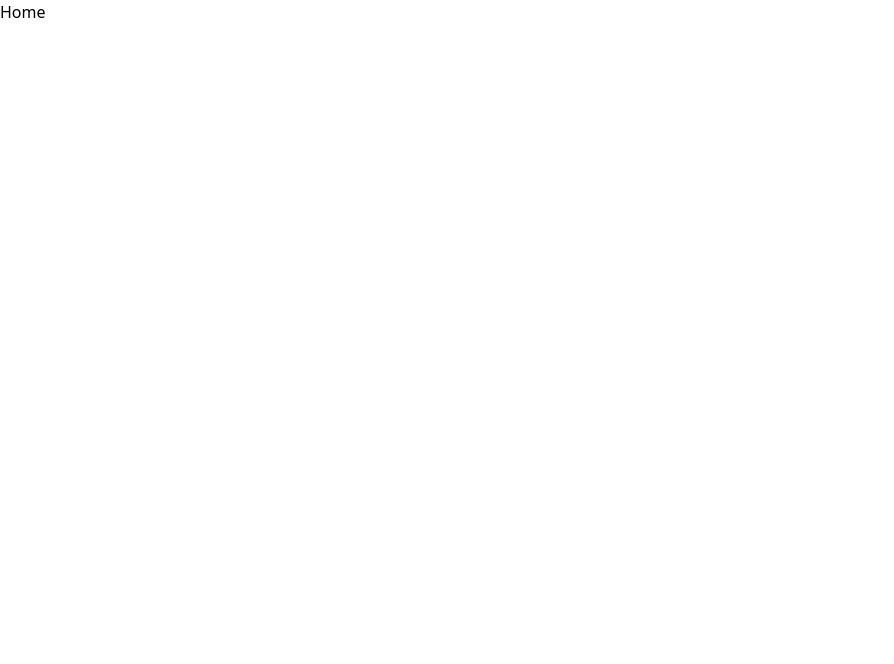
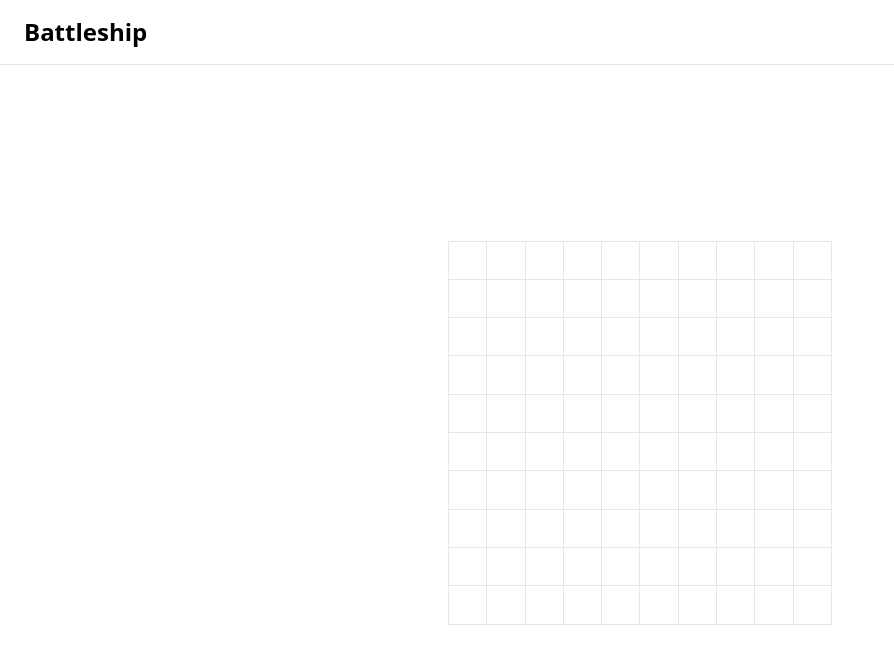
Before and after one commit to guevaraeduard/Task-SD, a React (Vite) app: page / in a window 1280 px wide. Shown: the top 664 px of the page, without its empty margins (0-894 px from the left). Built offline with nearby package versions, Linux system fonts and the light colour scheme.

Commit message:
wip: board

```diff
--- a/package.json
+++ b/package.json
@@ -10,6 +10,7 @@
     "preview": "vite preview"
   },
   "dependencies": {
+    "@fontsource-variable/dm-sans": "^5.1.0",
     "clsx": "^2.1.1",
     "path": "^0.12.7",
     "react": "^18.3.1",
--- a/src/main.tsx
+++ b/src/main.tsx
@@ -1,7 +1,10 @@
 import { StrictMode } from "react";
 import { createRoot } from "react-dom/client";
+import { Home } from "./modules/home/pages/home-page";
 import "./index.css";
-import { Home } from "./modules/home/pages/home-page";
+
+// @ts-expect-error - This package provides a font (doesn't include a type declaration).
+import "@fontsource-variable/dm-sans";
 
 createRoot(document.getElementById("root")!).render(
     <StrictMode>
--- /dev/null
+++ b/src/modules/battleship/components/grid.tsx
@@ -0,0 +1,46 @@
+import { cn } from "~/modules/core/utils";
+import { type Board } from "../models/board";
+import { BOARD_SIZE } from "../hooks/use-board";
+
+export function Grid({
+    type,
+    board,
+    onHit,
+}: {
+    type: "player" | "opp";
+    board: Board;
+    onHit?: (x: number, y: number) => void;
+}) {
+    return (
+        <div
+            className="grid aspect-square w-full max-w-sm border-l border-t"
+            style={{
+                gridTemplateColumns: `repeat(${BOARD_SIZE}, 1fr)`,
+            }}
+        >
+            {board.map((cells, row) => {
+                return cells.map((cell, column) => {
+                    return (
+                        <button
+                            key={`${type}-${row}-${column}`}
+                            className={cn(
+                                "border-b border-r",
+                                cell === "hit" && "bg-red-100",
+                                cell === "miss" && "bg-blue-200",
+                            )}
+                            data-x={row}
+                            data-y={column}
+                            onClick={() => {
+                                // Ignore existent shot.
+                                if (!onHit || cell === "hit" || cell === "miss")
+                                    return;
+
+                                onHit(row, column);
+                            }}
+                        ></button>
+                    );
+                });
+            })}
+        </div>
+    );
+}
--- /dev/null
+++ b/src/modules/battleship/hooks/use-board.ts
@@ -0,0 +1,34 @@
+import { useState } from "react";
+import type { Board, Cell } from "../models/board";
+
+/** The size of the board. */
+export const BOARD_SIZE = 10;
+
+export function useBoard() {
+    const [board, setBoard] = useState<Board>(
+        Array(BOARD_SIZE)
+            .fill(null)
+            .map(() => Array(BOARD_SIZE).fill("empty")),
+    );
+
+    /**  Handles the on receive attack. */
+    const onReceiveAttack = (x: number, y: number, state?: Cell) => {
+        const update = [...board];
+
+        if (state) {
+            update[x][y] = state;
+        } else {
+            if (update[x][y] === "empty") {
+                update[x][y] = "miss";
+            }
+
+            if (update[x][y] === "ship") {
+                update[x][y] = "hit";
+            }
+        }
+
+        setBoard(update);
+    };
+
+    return { board, onReceiveAttack };
+}
--- /dev/null
+++ b/src/modules/battleship/models/board.ts
@@ -0,0 +1,3 @@
+export type Cell = "empty" | "ship" | "hit" | "miss";
+
+export type Board = Cell[][];
--- /dev/null
+++ b/src/modules/battleship/models/ship.ts
@@ -0,0 +1,24 @@
+export class Ship {
+    /** The ship length. */
+    length: number;
+
+    /** The number of hits this ship has received. */
+    hits: number;
+
+    constructor({ length }: { length: number }) {
+        this.length = length;
+        this.hits = 0;
+    }
+
+    /** Hits the ship. */
+    hit() {
+        if (this.isSunk()) return;
+
+        this.hits += 1;
+    }
+
+    /** Wether the ship is sunk */
+    isSunk() {
+        return this.hits === this.length;
+    }
+}
--- a/src/modules/home/pages/home-page.tsx
+++ b/src/modules/home/pages/home-page.tsx
@@ -1,7 +1,22 @@
+import { Grid } from "~/modules/battleship/components/grid";
+import { useBoard } from "~/modules/battleship/hooks/use-board";
+
 export function Home() {
+    const myBoard = useBoard();
+
     return (
-        <div>
-            <p>Home</p>
+        <div className="relative flex min-h-dvh flex-col">
+            <header className="sticky top-0 border-b bg-white px-6 py-4">
+                <h1 className="text-2xl font-bold">Battleship</h1>
+            </header>
+
+            <main className="flex flex-1 flex-col items-center justify-center gap-8 p-6 md:flex-row">
+                <Grid
+                    type="player"
+                    board={myBoard.board}
+                    onHit={myBoard.onReceiveAttack}
+                />
+            </main>
         </div>
     );
 }
--- a/tailwind.config.js
+++ b/tailwind.config.js
@@ -1,8 +1,14 @@
+const defaultTheme = require("tailwindcss/defaultTheme");
+3;
 /** @type {import('tailwindcss').Config} */
 export default {
-  content: ["./index.html", "./src/**/*.{js,ts,jsx,tsx}"],
-  theme: {
-    extend: {},
-  },
-  plugins: [],
+    content: ["./index.html", "./src/**/*.{js,ts,jsx,tsx}"],
+    theme: {
+        extend: {
+            fontFamily: {
+                sans: ["DM Sans Variable", ...defaultTheme.fontFamily.sans],
+            },
+        },
+    },
+    plugins: [],
 };
--- a/tsconfig.app.json
+++ b/tsconfig.app.json
@@ -23,6 +23,7 @@
         "noUncheckedSideEffectImports": true,
 
         /* Alias */
+        "baseUrl": ".",
         "paths": {
             "~/*": ["./src/*"]
         }
--- a/tsconfig.node.json
+++ b/tsconfig.node.json
@@ -18,7 +18,8 @@
         "noUnusedLocals": true,
         "noUnusedParameters": true,
         "noFallthroughCasesInSwitch": true,
-    "noUncheckedSideEffectImports": true
+        "noUncheckedSideEffectImports": true,
+        "noUncheckedIndexedAccess": true
     },
     "include": ["vite.config.ts"]
 }
```
Also changed, not shown: 1 other file (tests, documents, lock files or other folders). Lines whose indentation alone changed are shown as unchanged.
